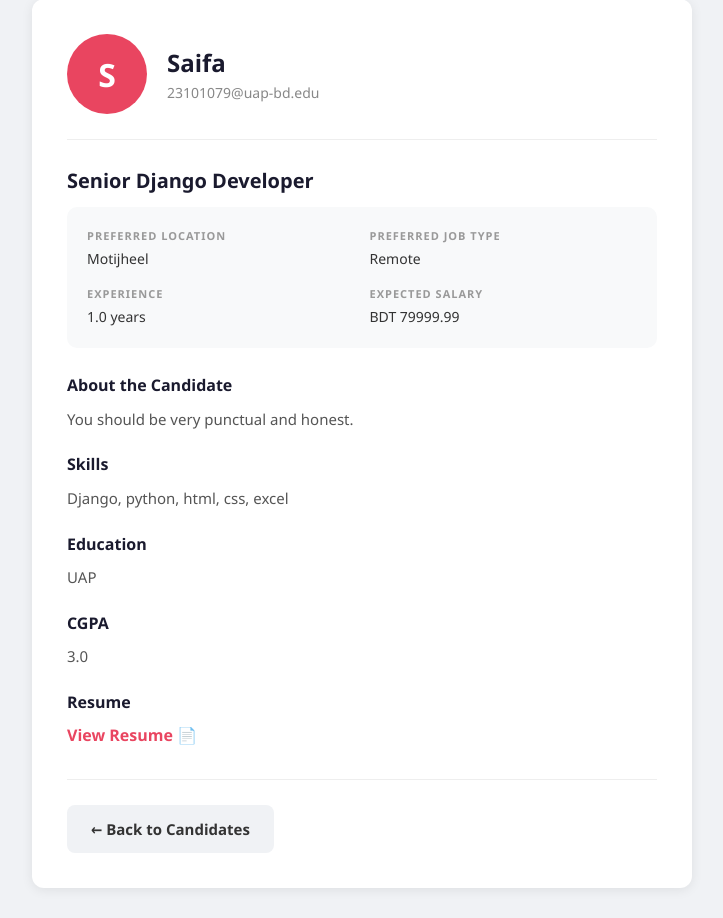
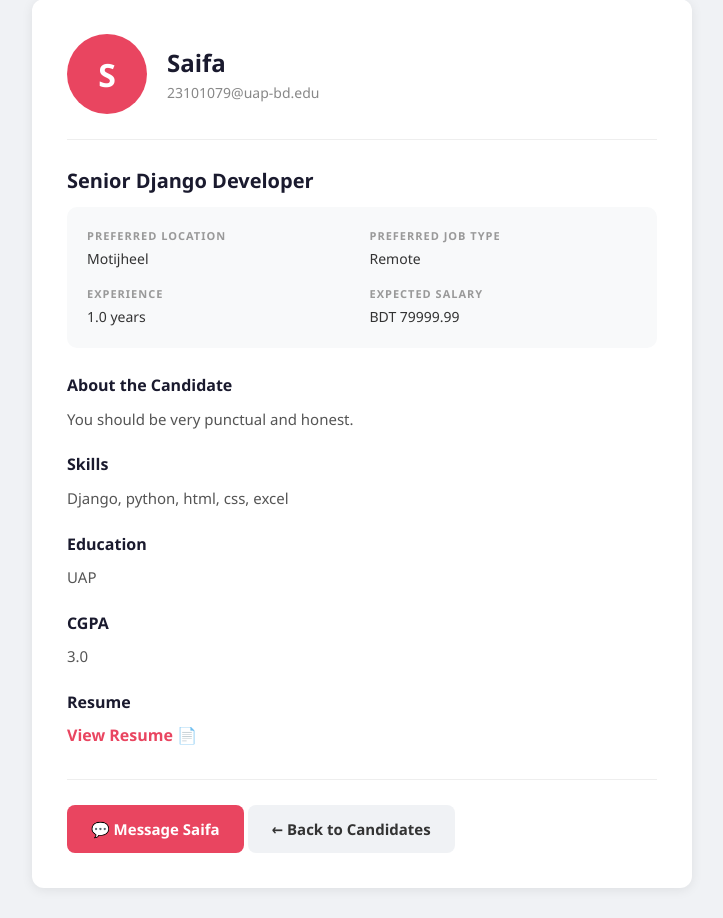
Before and after one commit to Sharmin-Sultana-Shila/JobSphere, a Django app: template templates/recruitments/seeker_post_detail.html in a window 1280 px wide. Shown: the part 99-1017 px from the top of the page, without its empty margins (278-1001 px from the left). Run offline with Django 5.2, Linux system fonts and the light colour scheme; the template is opened without the code that fills it: values that come from a table or form of the project are taken from there, others are empty; data comes from the database, SQL or seed files in the repository.

Commit message:
Update seeker_post_detail.html

```diff
--- a/templates/recruitments/seeker_post_detail.html
+++ b/templates/recruitments/seeker_post_detail.html
@@ -223,6 +223,7 @@
 
         <!-- Actions -->
         <div class="detail-actions">
+            <a href="{% url 'start_direct_message' post.poster.id %}" class="btn btn-primary" style="width: auto; display: inline-block; text-decoration: none;">&#128172; Message {{ post.poster.name }}</a>
             <a href="{% url 'seeker_posts_browser' %}" class="btn btn-back">← Back to Candidates</a>
         </div>
     </div>
```
